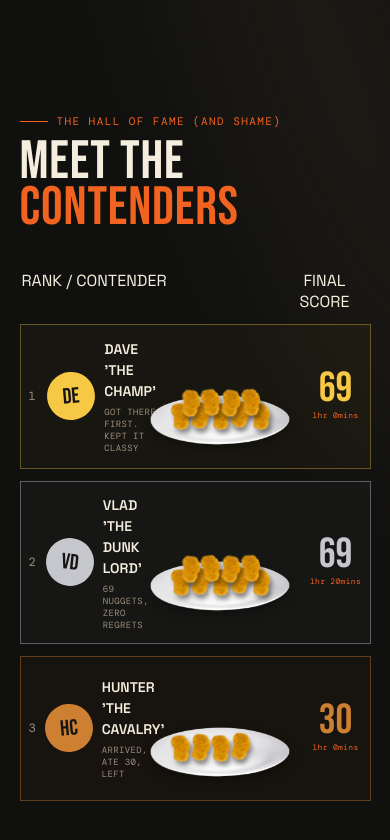
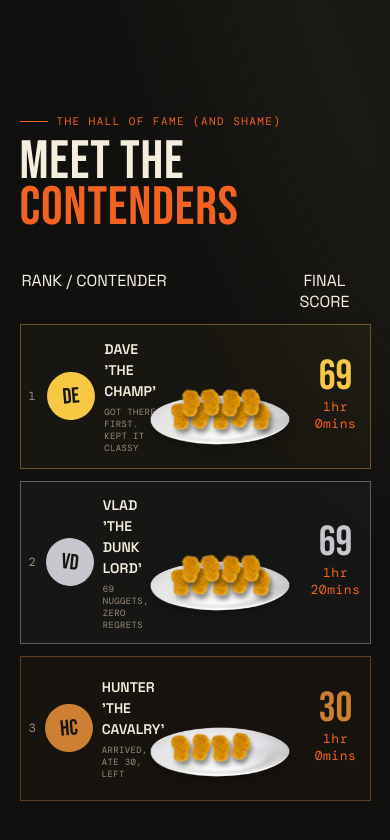
Before and after one commit to daveg1/nugget-challenge, a React (Vite) app: page / in a window 390 px wide. Shown: the part 960-1800 px from the top of the page. Built offline with nearby package versions, Linux system fonts and the light colour scheme.

Commit message:
feat: small leaderboad adjustment

```diff
--- a/src/styles.css
+++ b/src/styles.css
@@ -765,6 +765,10 @@ h2 span {
       font-size: 8px;
     }
 
+    & .score .time-taken {
+      font-size: 13px;
+    }
+
     & .pile {
       height: 78px;
     }
```
